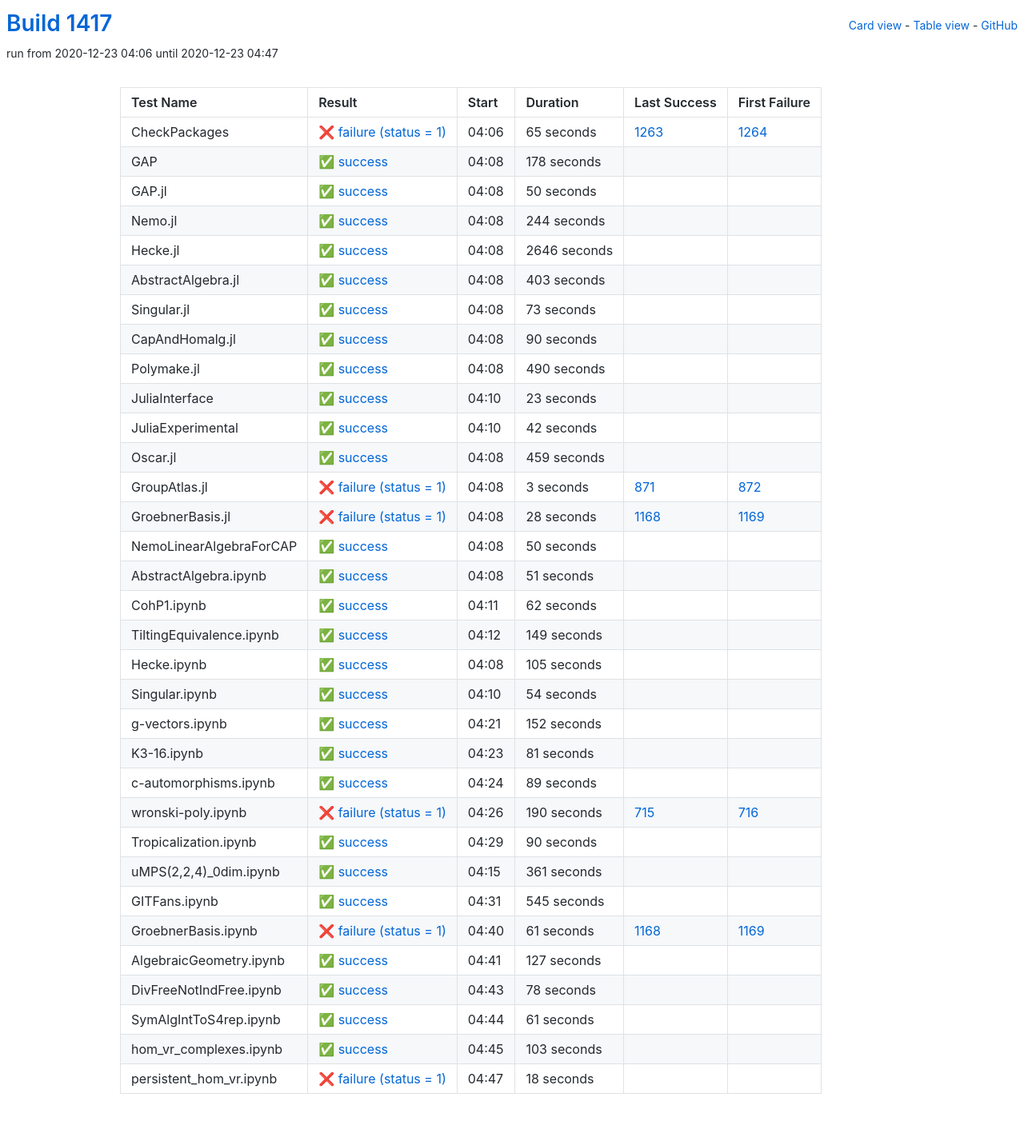
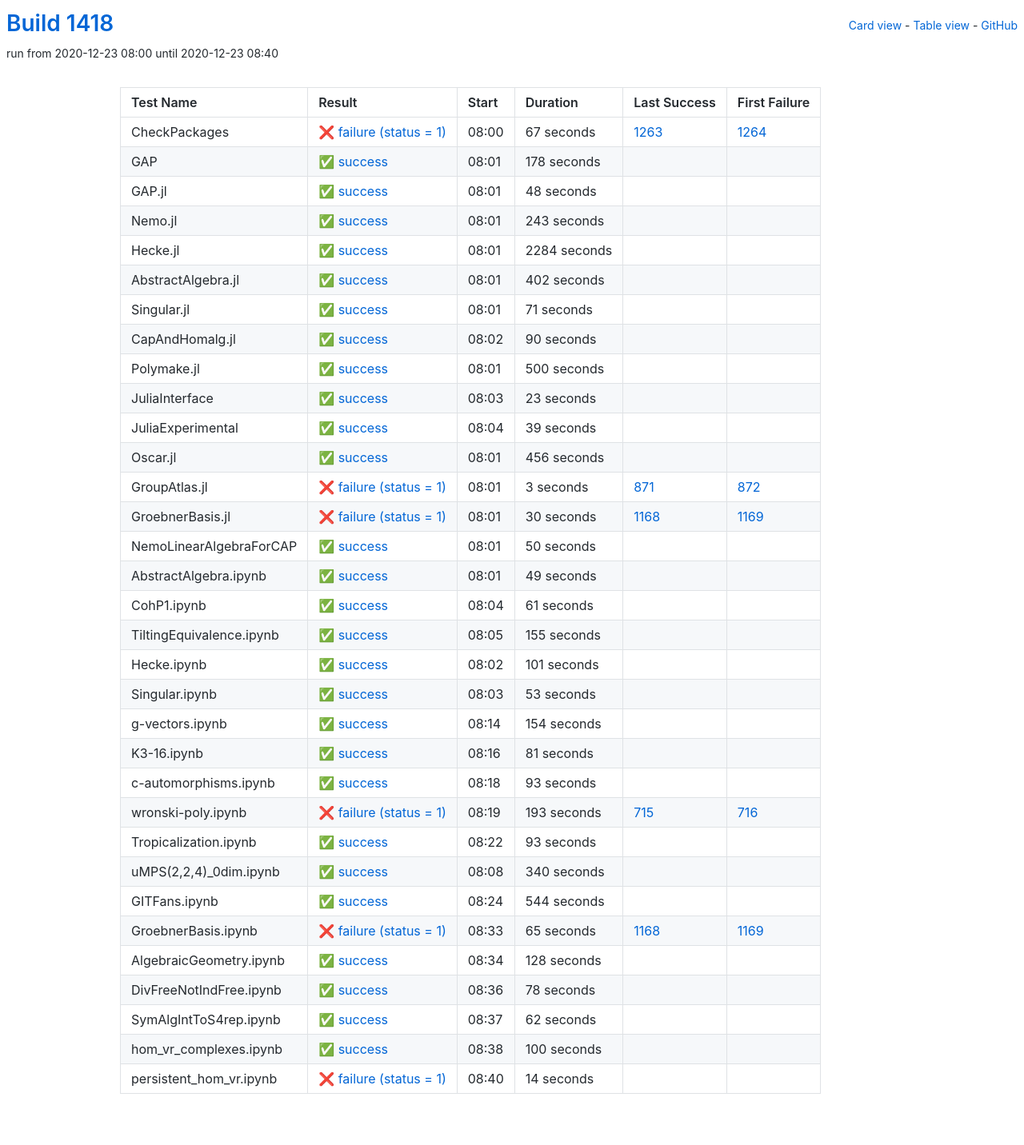
Before and after one commit to oscar-system/oscar-ci-status-stable, a Jekyll site: the page built from table.html, in a window 1280 px wide. Shown: the whole page at 80% size. Built offline with Jekyll 4.4.1, drawn with Linux system fonts in a browser that asks for light colours.

Commit message:
Build #1418

```diff
--- a/_data/ci.yml
+++ b/_data/ci.yml
@@ -1,6 +1,6 @@
 ---
-build: 1417
-build_url: https://oscarci.mathematik.uni-kl.de/job/oscar-stable/1417/
+build: 1418
+build_url: https://oscarci.mathematik.uni-kl.de/job/oscar-stable/1418/
 job: oscar-stable
 organization: oscar-system
 repo: oscar-ci-status-stable
@@ -8,20 +8,20 @@ repourl: https://github.com/oscar-system/oscar-ci-status-stable
 tests:
 - name: CheckPackages
   id: checkpackages
-  log: https://oscarci.mathematik.uni-kl.de/job/oscar-stable/1417/artifact/logs/build-1417/CheckPackages.log
-  start: 2020-12-23 04:06
+  log: https://oscarci.mathematik.uni-kl.de/job/oscar-stable/1418/artifact/logs/build-1418/CheckPackages.log
+  start: 2020-12-23 08:00
   success: false
   exitcode: 1
   status: failure
-  duration: 65
+  duration: 67
   last_success: 1263
   last_success_url: https://oscarci.mathematik.uni-kl.de/job/oscar-stable/1263/
   first_failure: 1264
   first_failure_url: https://oscarci.mathematik.uni-kl.de/job/oscar-stable/1264/
 - name: GAP
   id: gap
-  log: https://oscarci.mathematik.uni-kl.de/job/oscar-stable/1417/artifact/logs/build-1417/GAP.log
-  start: 2020-12-23 04:08
+  log: https://oscarci.mathematik.uni-kl.de/job/oscar-stable/1418/artifact/logs/build-1418/GAP.log
+  start: 2020-12-23 08:01
   success: true
   exitcode: 0
   status: success
@@ -32,68 +32,68 @@ tests:
   first_failure_url:
 - name: GAP.jl
   id: gap-jl
-  log: https://oscarci.mathematik.uni-kl.de/job/oscar-stable/1417/artifact/logs/build-1417/GAP.jl.log
-  start: 2020-12-23 04:08
+  log: https://oscarci.mathematik.uni-kl.de/job/oscar-stable/1418/artifact/logs/build-1418/GAP.jl.log
+  start: 2020-12-23 08:01
   success: true
   exitcode: 0
   status: success
-  duration: 50
+  duration: 48
   last_success: false
   last_success_url:
   first_failure: false
   first_failure_url:
 - name: Nemo.jl
   id: nemo-jl
-  log: https://oscarci.mathematik.uni-kl.de/job/oscar-stable/1417/artifact/logs/build-1417/Nemo.jl.log
-  start: 2020-12-23 04:08
+  log: https://oscarci.mathematik.uni-kl.de/job/oscar-stable/1418/artifact/logs/build-1418/Nemo.jl.log
+  start: 2020-12-23 08:01
   success: true
   exitcode: 0
   status: success
-  duration: 244
+  duration: 243
   last_success: false
   last_success_url:
   first_failure: false
   first_failure_url:
 - name: Hecke.jl
   id: hecke-jl
-  log: https://oscarci.mathematik.uni-kl.de/job/oscar-stable/1417/artifact/logs/build-1417/Hecke.jl.log
-  start: 2020-12-23 04:08
+  log: https://oscarci.mathematik.uni-kl.de/job/oscar-stable/1418/artifact/logs/build-1418/Hecke.jl.log
+  start: 2020-12-23 08:01
   success: true
   exitcode: 0
   status: success
-  duration: 2646
+  duration: 2284
   last_success: false
   last_success_url:
   first_failure: false
   first_failure_url:
 - name: AbstractAlgebra.jl
   id: abstractalgebra-jl
-  log: https://oscarci.mathematik.uni-kl.de/job/oscar-stable/1417/artifact/logs/build-1417/AbstractAlgebra.jl.log
-  start: 2020-12-23 04:08
+  log: https://oscarci.mathematik.uni-kl.de/job/oscar-stable/1418/artifact/logs/build-1418/AbstractAlgebra.jl.log
+  start: 2020-12-23 08:01
   success: true
   exitcode: 0
   status: success
-  duration: 403
+  duration: 402
   last_success: false
   last_success_url:
   first_failure: false
   first_failure_url:
 - name: Singular.jl
   id: singular-jl
-  log: https://oscarci.mathematik.uni-kl.de/job/oscar-stable/1417/artifact/logs/build-1417/Singular.jl.log
-  start: 2020-12-23 04:08
+  log: https://oscarci.mathematik.uni-kl.de/job/oscar-stable/1418/artifact/logs/build-1418/Singular.jl.log
+  start: 2020-12-23 08:01
   success: true
   exitcode: 0
   status: success
-  duration: 73
+  duration: 71
   last_success: false
   last_success_url:
   first_failure: false
   first_failure_url:
 - name: CapAndHomalg.jl
   id: capandhomalg-jl
-  log: https://oscarci.mathematik.uni-kl.de/job/oscar-stable/1417/artifact/logs/build-1417/CapAndHomalg.jl.log
-  start: 2020-12-23 04:08
+  log: https://oscarci.mathematik.uni-kl.de/job/oscar-stable/1418/artifact/logs/build-1418/CapAndHomalg.jl.log
+  start: 2020-12-23 08:02
   success: true
   exitcode: 0
   status: success
@@ -104,20 +104,20 @@ tests:
   first_failure_url:
 - name: Polymake.jl
   id: polymake-jl
-  log: https://oscarci.mathematik.uni-kl.de/job/oscar-stable/1417/artifact/logs/build-1417/Polymake.jl.log
-  start: 2020-12-23 04:08
+  log: https://oscarci.mathematik.uni-kl.de/job/oscar-stable/1418/artifact/logs/build-1418/Polymake.jl.log
+  start: 2020-12-23 08:01
   success: true
   exitcode: 0
   status: success
-  duration: 490
+  duration: 500
   last_success: false
   last_success_url:
   first_failure: false
   first_failure_url:
 - name: JuliaInterface
   id: juliainterface
-  log: https://oscarci.mathematik.uni-kl.de/job/oscar-stable/1417/artifact/logs/build-1417/JuliaInterface.log
-  start: 2020-12-23 04:10
+  log: https://oscarci.mathematik.uni-kl.de/job/oscar-stable/1418/artifact/logs/build-1418/JuliaInterface.log
+  start: 2020-12-23 08:03
   success: true
   exitcode: 0
   status: success
@@ -128,32 +128,32 @@ tests:
   first_failure_url:
 - name: JuliaExperimental
   id: juliaexperimental
-  log: https://oscarci.mathematik.uni-kl.de/job/oscar-stable/1417/artifact/logs/build-1417/JuliaExperimental.log
-  start: 2020-12-23 04:10
+  log: https://oscarci.mathematik.uni-kl.de/job/oscar-stable/1418/artifact/logs/build-1418/JuliaExperimental.log
+  start: 2020-12-23 08:04
   success: true
   exitcode: 0
   status: success
-  duration: 42
+  duration: 39
   last_success: false
   last_success_url:
   first_failure: false
   first_failure_url:
 - name: Oscar.jl
   id: oscar-jl
-  log: https://oscarci.mathematik.uni-kl.de/job/oscar-stable/1417/artifact/logs/build-1417/Oscar.jl.log
-  start: 2020-12-23 04:08
+  log: https://oscarci.mathematik.uni-kl.de/job/oscar-stable/1418/artifact/logs/build-1418/Oscar.jl.log
+  start: 2020-12-23 08:01
   success: true
   exitcode: 0
   status: success
-  duration: 459
+  duration: 456
   last_success: false
   last_success_url:
   first_failure: false
   first_failure_url:
 - name: GroupAtlas.jl
   id: groupatlas-jl
-  log: https://oscarci.mathematik.uni-kl.de/job/oscar-stable/1417/artifact/logs/build-1417/GroupAtlas.jl.log
-  start: 2020-12-23 04:08
+  log: https://oscarci.mathematik.uni-kl.de/job/oscar-stable/1418/artifact/logs/build-1418/GroupAtlas.jl.log
+  start: 2020-12-23 08:01
   success: false
   exitcode: 1
   status: failure
@@ -164,20 +164,20 @@ tests:
   first_failure_url: https://oscarci.mathematik.uni-kl.de/job/oscar-stable/872/
 - name: GroebnerBasis.jl
   id: groebnerbasis-jl
-  log: https://oscarci.mathematik.uni-kl.de/job/oscar-stable/1417/artifact/logs/build-1417/GroebnerBasis.jl.log
-  start: 2020-12-23 04:08
+  log: https://oscarci.mathematik.uni-kl.de/job/oscar-stable/1418/artifact/logs/build-1418/GroebnerBasis.jl.log
+  start: 2020-12-23 08:01
   success: false
   exitcode: 1
   status: failure
-  duration: 28
+  duration: 30
   last_success: 1168
   last_success_url: https://oscarci.mathematik.uni-kl.de/job/oscar-stable/1168/
   first_failure: 1169
   first_failure_url: https://oscarci.mathematik.uni-kl.de/job/oscar-stable/1169/
 - name: NemoLinearAlgebraForCAP
   id: nemolinearalgebraforcap
-  log: https://oscarci.mathematik.uni-kl.de/job/oscar-stable/1417/artifact/logs/build-1417/NemoLinearAlgebraForCAP.log
-  start: 2020-12-23 04:08
+  log: https://oscarci.mathematik.uni-kl.de/job/oscar-stable/1418/artifact/logs/build-1418/NemoLinearAlgebraForCAP.log
+  start: 2020-12-23 08:01
   success: true
   exitcode: 0
   status: success
@@ -188,80 +188,80 @@ tests:
   first_failure_url:
 - name: AbstractAlgebra.ipynb
   id: abstractalgebra-ipynb
-  log: https://oscarci.mathematik.uni-kl.de/job/oscar-stable/1417/artifact/logs/build-1417/AbstractAlgebra.ipynb.log
-  start: 2020-12-23 04:08
+  log: https://oscarci.mathematik.uni-kl.de/job/oscar-stable/1418/artifact/logs/build-1418/AbstractAlgebra.ipynb.log
+  start: 2020-12-23 08:01
   success: true
   exitcode: 0
   status: success
-  duration: 51
+  duration: 49
   last_success: false
   last_success_url:
   first_failure: false
   first_failure_url:
 - name: CohP1.ipynb
   id: cohp1-ipynb
-  log: https://oscarci.mathematik.uni-kl.de/job/oscar-stable/1417/artifact/logs/build-1417/CohP1.ipynb.log
-  start: 2020-12-23 04:11
+  log: https://oscarci.mathematik.uni-kl.de/job/oscar-stable/1418/artifact/logs/build-1418/CohP1.ipynb.log
+  start: 2020-12-23 08:04
   success: true
   exitcode: 0
   status: success
-  duration: 62
+  duration: 61
   last_success: false
   last_success_url:
   first_failure: false
   first_failure_url:
 - name: TiltingEquivalence.ipynb
   id: tiltingequivalence-ipynb
-  log: https://oscarci.mathematik.uni-kl.de/job/oscar-stable/1417/artifact/logs/build-1417/TiltingEquivalence.ipynb.log
-  start: 2020-12-23 04:12
+  log: https://oscarci.mathematik.uni-kl.de/job/oscar-stable/1418/artifact/logs/build-1418/TiltingEquivalence.ipynb.log
+  start: 2020-12-23 08:05
   success: true
   exitcode: 0
   status: success
-  duration: 149
+  duration: 155
   last_success: false
   last_success_url:
   first_failure: false
   first_failure_url:
 - name: Hecke.ipynb
   id: hecke-ipynb
-  log: https://oscarci.mathematik.uni-kl.de/job/oscar-stable/1417/artifact/logs/build-1417/Hecke.ipynb.log
-  start: 2020-12-23 04:08
+  log: https://oscarci.mathematik.uni-kl.de/job/oscar-stable/1418/artifact/logs/build-1418/Hecke.ipynb.log
+  start: 2020-12-23 08:02
   success: true
   exitcode: 0
   status: success
-  duration: 105
+  duration: 101
   last_success: false
   last_success_url:
   first_failure: false
   first_failure_url:
 - name: Singular.ipynb
   id: singular-ipynb
-  log: https://oscarci.mathematik.uni-kl.de/job/oscar-stable/1417/artifact/logs/build-1417/Singular.ipynb.log
-  start: 2020-12-23 04:10
+  log: https://oscarci.mathematik.uni-kl.de/job/oscar-stable/1418/artifact/logs/build-1418/Singular.ipynb.log
+  start: 2020-12-23 08:03
   success: true
   exitcode: 0
   status: success
-  duration: 54
+  duration: 53
   last_success: false
   last_success_url:
   first_failure: false
   first_failure_url:
 - name: g-vectors.ipynb
   id: g-vectors-ipynb
-  log: https://oscarci.mathematik.uni-kl.de/job/oscar-stable/1417/artifact/logs/build-1417/g-vectors.ipynb.log
-  start: 2020-12-23 04:21
+  log: https://oscarci.mathematik.uni-kl.de/job/oscar-stable/1418/artifact/logs/build-1418/g-vectors.ipynb.log
+  start: 2020-12-23 08:14
   success: true
   exitcode: 0
   status: success
-  duration: 152
+  duration: 154
   last_success: false
   last_success_url:
   first_failure: false
   first_failure_url:
 - name: K3-16.ipynb
   id: k3-16-ipynb
-  log: https://oscarci.mathematik.uni-kl.de/job/oscar-stable/1417/artifact/logs/build-1417/K3-16.ipynb.log
-  start: 2020-12-23 04:23
+  log: https://oscarci.mathematik.uni-kl.de/job/oscar-stable/1418/artifact/logs/build-1418/K3-16.ipynb.log
+  start: 2020-12-23 08:16
   success: true
   exitcode: 0
   status: success
@@ -272,92 +272,92 @@ tests:
   first_failure_url:
 - name: c-automorphisms.ipynb
   id: c-automorphisms-ipynb
-  log: https://oscarci.mathematik.uni-kl.de/job/oscar-stable/1417/artifact/logs/build-1417/c-automorphisms.ipynb.log
-  start: 2020-12-23 04:24
+  log: https://oscarci.mathematik.uni-kl.de/job/oscar-stable/1418/artifact/logs/build-1418/c-automorphisms.ipynb.log
+  start: 2020-12-23 08:18
   success: true
   exitcode: 0
   status: success
-  duration: 89
+  duration: 93
   last_success: false
   last_success_url:
   first_failure: false
   first_failure_url:
 - name: wronski-poly.ipynb
   id: wronski-poly-ipynb
-  log: https://oscarci.mathematik.uni-kl.de/job/oscar-stable/1417/artifact/logs/build-1417/wronski-poly.ipynb.log
-  start: 2020-12-23 04:26
+  log: https://oscarci.mathematik.uni-kl.de/job/oscar-stable/1418/artifact/logs/build-1418/wronski-poly.ipynb.log
+  start: 2020-12-23 08:19
   success: false
   exitcode: 1
   status: failure
-  duration: 190
+  duration: 193
   last_success: 715
   last_success_url: https://oscarci.mathematik.uni-kl.de/job/oscar-stable/715/
   first_failure: 716
   first_failure_url: https://oscarci.mathematik.uni-kl.de/job/oscar-stable/716/
 - name: Tropicalization.ipynb
   id: tropicalization-ipynb
-  log: https://oscarci.mathematik.uni-kl.de/job/oscar-stable/1417/artifact/logs/build-1417/Tropicalization.ipynb.log
-  start: 2020-12-23 04:29
+  log: https://oscarci.mathematik.uni-kl.de/job/oscar-stable/1418/artifact/logs/build-1418/Tropicalization.ipynb.log
+  start: 2020-12-23 08:22
   success: true
   exitcode: 0
   status: success
-  duration: 90
+  duration: 93
   last_success: false
   last_success_url:
   first_failure: false
   first_failure_url:
 - name: uMPS(2,2,4)_0dim.ipynb
   id: umps-2-2-4-0dim-ipynb
-  log: https://oscarci.mathematik.uni-kl.de/job/oscar-stable/1417/artifact/logs/build-1417/uMPS-2-2-4-_0dim.ipynb.log
-  start: 2020-12-23 04:15
+  log: https://oscarci.mathematik.uni-kl.de/job/oscar-stable/1418/artifact/logs/build-1418/uMPS-2-2-4-_0dim.ipynb.log
+  start: 2020-12-23 08:08
   success: true
   exitcode: 0
   status: success
-  duration: 361
+  duration: 340
   last_success: false
   last_success_url:
   first_failure: false
   first_failure_url:
 - name: GITFans.ipynb
   id: gitfans-ipynb
-  log: https://oscarci.mathematik.uni-kl.de/job/oscar-stable/1417/artifact/logs/build-1417/GITFans.ipynb.log
-  start: 2020-12-23 04:31
+  log: https://oscarci.mathematik.uni-kl.de/job/oscar-stable/1418/artifact/logs/build-1418/GITFans.ipynb.log
+  start: 2020-12-23 08:24
   success: true
   exitcode: 0
   status: success
-  duration: 545
+  duration: 544
   last_success: false
   last_success_url:
   first_failure: false
   first_failure_url:
 - name: GroebnerBasis.ipynb
   id: groebnerbasis-ipynb
-  log: https://oscarci.mathematik.uni-kl.de/job/oscar-stable/1417/artifact/logs/build-1417/GroebnerBasis.ipynb.log
-  start: 2020-12-23 04:40
+  log: https://oscarci.mathematik.uni-kl.de/job/oscar-stable/1418/artifact/logs/build-1418/GroebnerBasis.ipynb.log
+  start: 2020-12-23 08:33
   success: false
   exitcode: 1
   status: failure
-  duration: 61
+  duration: 65
   last_success: 1168
   last_success_url: https://oscarci.mathematik.uni-kl.de/job/oscar-stable/1168/
   first_failure: 1169
   first_failure_url: https://oscarci.mathematik.uni-kl.de/job/oscar-stable/1169/
 - name: AlgebraicGeometry.ipynb
   id: algebraicgeometry-ipynb
-  log: https://oscarci.mathematik.uni-kl.de/job/oscar-stable/1417/artifact/logs/build-1417/AlgebraicGeometry.ipynb.log
-  start: 2020-12-23 04:41
+  log: https://oscarci.mathematik.uni-kl.de/job/oscar-stable/1418/artifact/logs/build-1418/AlgebraicGeometry.ipynb.log
+  start: 2020-12-23 08:34
   success: true
   exitcode: 0
   status: success
-  duration: 127
+  duration: 128
   last_success: false
   last_success_url:
   first_failure: false
   first_failure_url:
 - name: DivFreeNotIndFree.ipynb
   id: divfreenotindfree-ipynb
-  log: https://oscarci.mathematik.uni-kl.de/job/oscar-stable/1417/artifact/logs/build-1417/DivFreeNotIndFree.ipynb.log
-  start: 2020-12-23 04:43
+  log: https://oscarci.mathematik.uni-kl.de/job/oscar-stable/1418/artifact/logs/build-1418/DivFreeNotIndFree.ipynb.log
+  start: 2020-12-23 08:36
   success: true
   exitcode: 0
   status: success
@@ -368,36 +368,36 @@ tests:
   first_failure_url:
 - name: SymAlgIntToS4rep.ipynb
   id: symalginttos4rep-ipynb
-  log: https://oscarci.mathematik.uni-kl.de/job/oscar-stable/1417/artifact/logs/build-1417/SymAlgIntToS4rep.ipynb.log
-  start: 2020-12-23 04:44
+  log: https://oscarci.mathematik.uni-kl.de/job/oscar-stable/1418/artifact/logs/build-1418/SymAlgIntToS4rep.ipynb.log
+  start: 2020-12-23 08:37
   success: true
   exitcode: 0
   status: success
-  duration: 61
+  duration: 62
   last_success: false
   last_success_url:
   first_failure: false
   first_failure_url:
 - name: hom_vr_complexes.ipynb
   id: hom-vr-complexes-ipynb
-  log: https://oscarci.mathematik.uni-kl.de/job/oscar-stable/1417/artifact/logs/build-1417/hom_vr_complexes.ipynb.log
-  start: 2020-12-23 04:45
+  log: https://oscarci.mathematik.uni-kl.de/job/oscar-stable/1418/artifact/logs/build-1418/hom_vr_complexes.ipynb.log
+  start: 2020-12-23 08:38
   success: true
   exitcode: 0
   status: success
-  duration: 103
+  duration: 100
   last_success: false
   last_success_url:
   first_failure: false
   first_failure_url:
 - name: persistent_hom_vr.ipynb
   id: persistent-hom-vr-ipynb
-  log: https://oscarci.mathematik.uni-kl.de/job/oscar-stable/1417/artifact/logs/build-1417/persistent_hom_vr.ipynb.log
-  start: 2020-12-23 04:47
+  log: https://oscarci.mathematik.uni-kl.de/job/oscar-stable/1418/artifact/logs/build-1418/persistent_hom_vr.ipynb.log
+  start: 2020-12-23 08:40
   success: false
   exitcode: 1
   status: failure
-  duration: 18
+  duration: 14
   last_success: false
   last_success_url:
   first_failure: false
```
Also changed, not shown: README.md.
